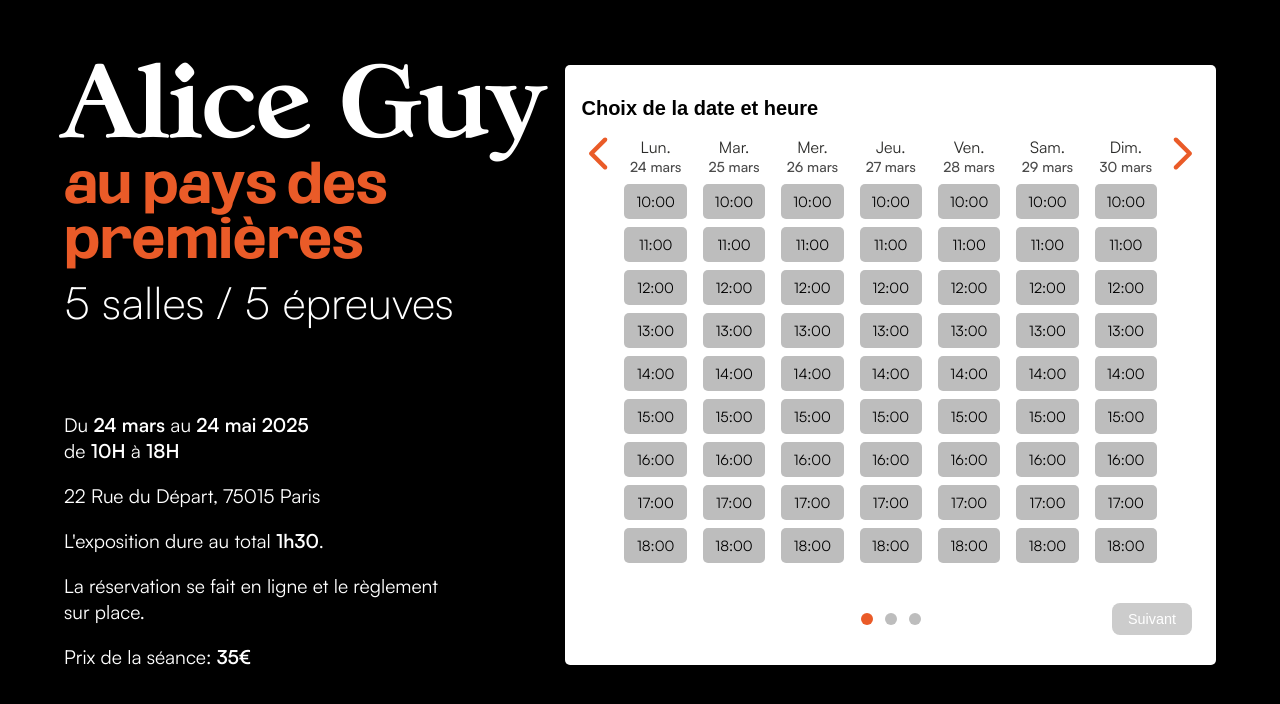
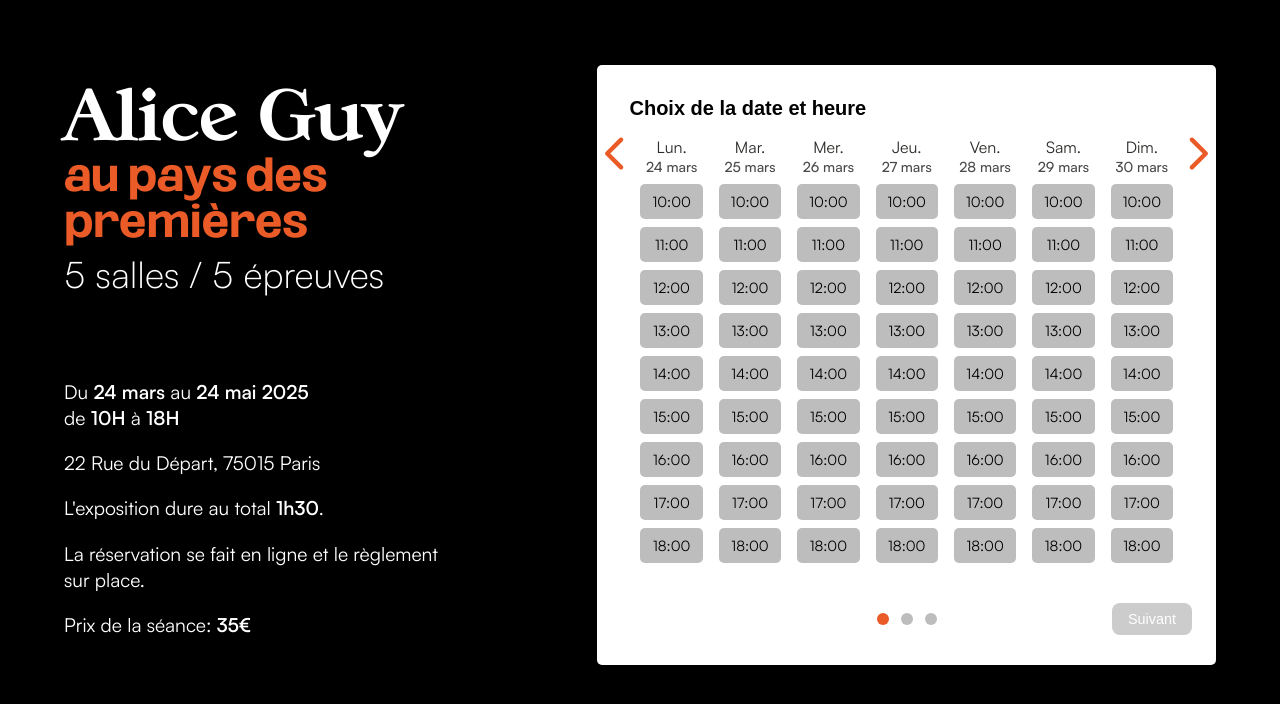
Before and after one commit to EliasZerar/alice_guy_expo, a PHP site: page /reserve.html in a window 1280 px wide. Shown: the part 70-774 px from the top of the page. Run offline with PHP 8.4, Linux system fonts and the light colour scheme.

Commit message:
Changes in reservation form responsive, added radius to inputs, and added margin

```diff
--- a/css/pages/reserve.scss
+++ b/css/pages/reserve.scss
@@ -4,16 +4,13 @@
     width: 90%;
     max-width: 1400px;
     margin: 1rem auto;
-
-    // .five {
-    //   // margin-bottom: 1rem;
-    // }
   }
 
   .reservation-info-container,
   .reservation-form-container {
     width: 100%;
     margin: 0 auto;
+    flex: 1;
   }
 
   .reservation-form-container {
@@ -21,6 +18,7 @@
     flex-direction: column;
     justify-content: center;
     align-self: center;
+    width: 100%;
   }
 
   .reservation-info-container {
@@ -57,22 +55,35 @@
   }
 
   .steps-wrapper {
+    min-height: 505px;
     display: flex;
     overflow: hidden;
     justify-content: center;
-    align-items: center;
+    align-items: flex-start;
     gap: 1rem;
     position: relative;
   }
 
   .form-step {
     transform: translateX(110%);
-    padding: 0 1rem;
+    padding: 0;
     transition: transform 0.5s ease-in-out;
     position: absolute;
     width: 100%;
     top: 0;
     left: 0;
+  }
+
+  #step-1 {
+
+    .form-title {
+      margin-left: 2rem;
+    }
+  }
+
+  #step-2,
+  #step-3 {
+    padding: 0 2rem;
   }
 
   .form-step.active {
@@ -83,6 +94,12 @@
   .form-step.previous {
     transform: translateX(-110%);
   }
+
+  // .step-2 {
+  //   display: flex;
+  //   flex-direction: column;
+  //   justify-content: flex-start;
+  // }
 
   .form-group-container {
     display: flex;
@@ -116,6 +133,7 @@
       border: 1px solid #696969;
       padding-inline: 0.5rem;
       font-size: 1rem;
+      border-radius: 4px;
     }
 
     select {
@@ -124,6 +142,7 @@
       padding-inline: 0.5rem;
       background-color: $secondary-color;
       border: 1px solid #696969;
+      border-radius: 4px;
     }
   }
 
@@ -592,7 +611,7 @@
   }
 
 
-  @media (min-width: 1000px) {
+  @media (min-width: 1300px) {
     .reservation-info-container {
 
       .title-1 {
@@ -612,3 +631,14 @@
       }
     }
   }
+
+  @media (768px < width < 1000px) {
+    .form-group-row {
+      flex-direction: column;
+      gap: 1rem;
+    }
+
+    .form-group-container {
+      gap: 1rem;
+    }
+  }
--- a/css/styles.css
+++ b/css/styles.css
@@ -690,6 +690,7 @@ html, body {
 .reservation-form-container {
   width: 100%;
   margin: 0 auto;
+  flex: 1;
 }
 
 .reservation-form-container {
@@ -697,6 +698,7 @@ html, body {
   flex-direction: column;
   justify-content: center;
   align-self: center;
+  width: 100%;
 }
 
 .reservation-info-container .title-1 {
@@ -727,22 +729,32 @@ html, body {
 }
 
 .steps-wrapper {
+  min-height: 505px;
   display: flex;
   overflow: hidden;
   justify-content: center;
-  align-items: center;
+  align-items: flex-start;
   gap: 1rem;
   position: relative;
 }
 
 .form-step {
   transform: translateX(110%);
-  padding: 0 1rem;
+  padding: 0;
   transition: transform 0.5s ease-in-out;
   position: absolute;
   width: 100%;
   top: 0;
   left: 0;
+}
+
+#step-1 .form-title {
+  margin-left: 2rem;
+}
+
+#step-2,
+#step-3 {
+  padding: 0 2rem;
 }
 
 .form-step.active {
@@ -785,6 +797,7 @@ html, body {
   border: 1px solid #696969;
   padding-inline: 0.5rem;
   font-size: 1rem;
+  border-radius: 4px;
 }
 .form-group select {
   /* height: 30px; */
@@ -792,6 +805,7 @@ html, body {
   padding-inline: 0.5rem;
   background-color: #FFF;
   border: 1px solid #696969;
+  border-radius: 4px;
 }
 
 .error-message {
@@ -1215,7 +1229,7 @@ html, body {
     font-size: 1.2rem;
   }
 }
-@media (min-width: 1000px) {
+@media (min-width: 1300px) {
   .reservation-info-container .title-1 {
     font-size: 6.25rem;
   }
@@ -1229,5 +1243,14 @@ html, body {
     font-size: 1.2rem;
   }
 }
+@media (768px < width < 1000px) {
+  .form-group-row {
+    flex-direction: column;
+    gap: 1rem;
+  }
+  .form-group-container {
+    gap: 1rem;
+  }
+}
 
 /*# sourceMappingURL=styles.css.map */
--- a/js/reserve.js
+++ b/js/reserve.js
@@ -27,13 +27,13 @@ function updateDaysPerPage() {
     maxDate = new Date('2025-05-25');
   } else if (screenWidth >= 900 && screenWidth <= 1000) {
     daysPerPage = 4;
-    maxDate = new Date('2025-05-27');
+    maxDate = new Date('2025-05-26');
   } else if (screenWidth >= 1000 && screenWidth <= 1100) {
     daysPerPage = 5;
     maxDate = new Date('2025-05-27');
   } else if (screenWidth >= 1100 && screenWidth <= 1200) {
     daysPerPage = 6;
-    maxDate = new Date('2025-05-25');
+    maxDate = new Date('2025-05-28');
   } else {
     daysPerPage = 7;
     maxDate = new Date('2025-05-25');
--- a/reserve.html
+++ b/reserve.html
@@ -69,7 +69,7 @@
             </div>
             <div class="pagination" id="weekInfo"></div>
           </div>
-          <div class="form-step" id="step-2">
+          <div class="form-step step-2" id="step-2">
             <div class="title-info">
               <h2 class="form-title">Informations personnelles</h2>
               <p class="form-instructions">Veuillez saisir vos informations personnelles pour réserver vos places.</p>
```
Also changed, not shown: 1 other file.
